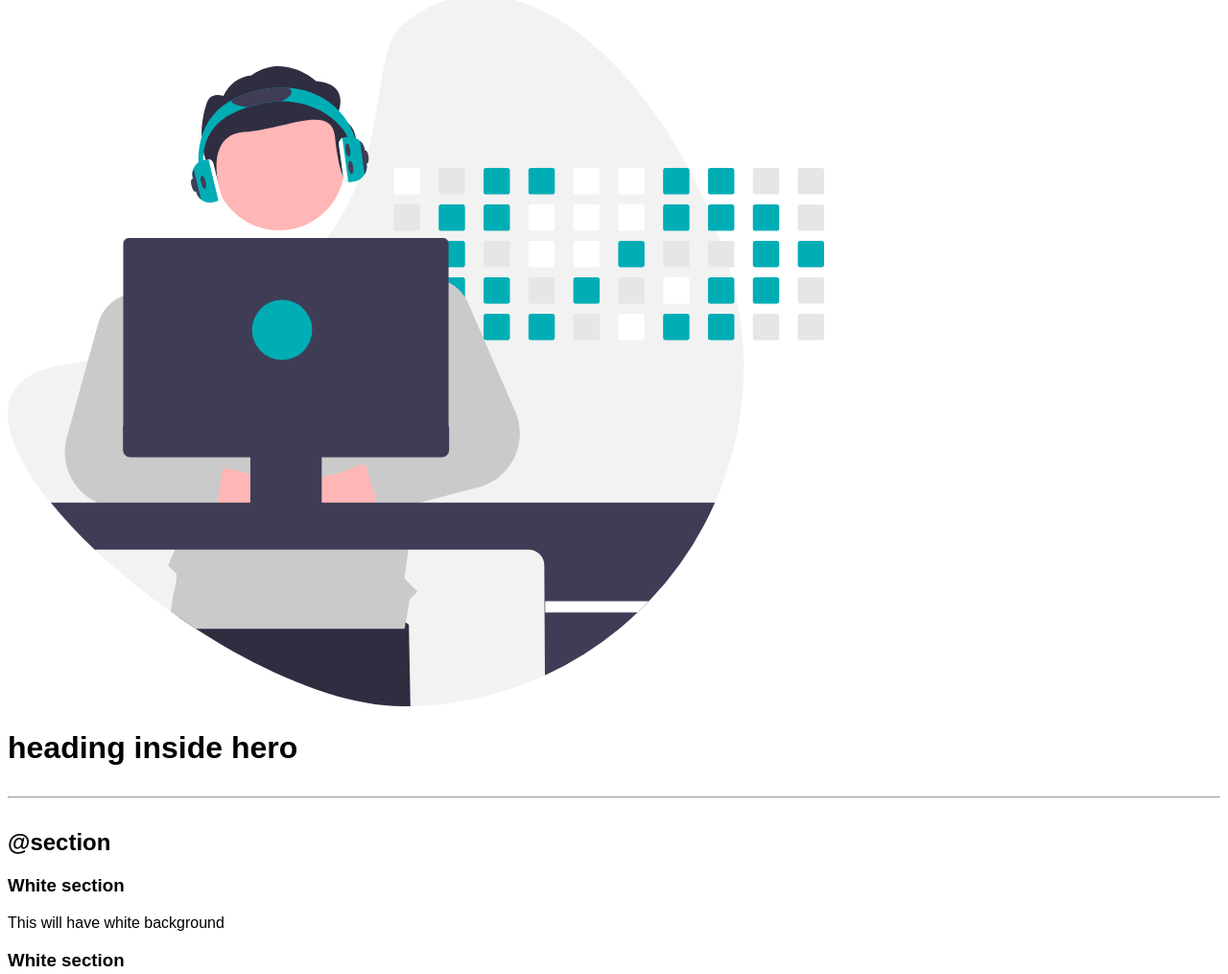
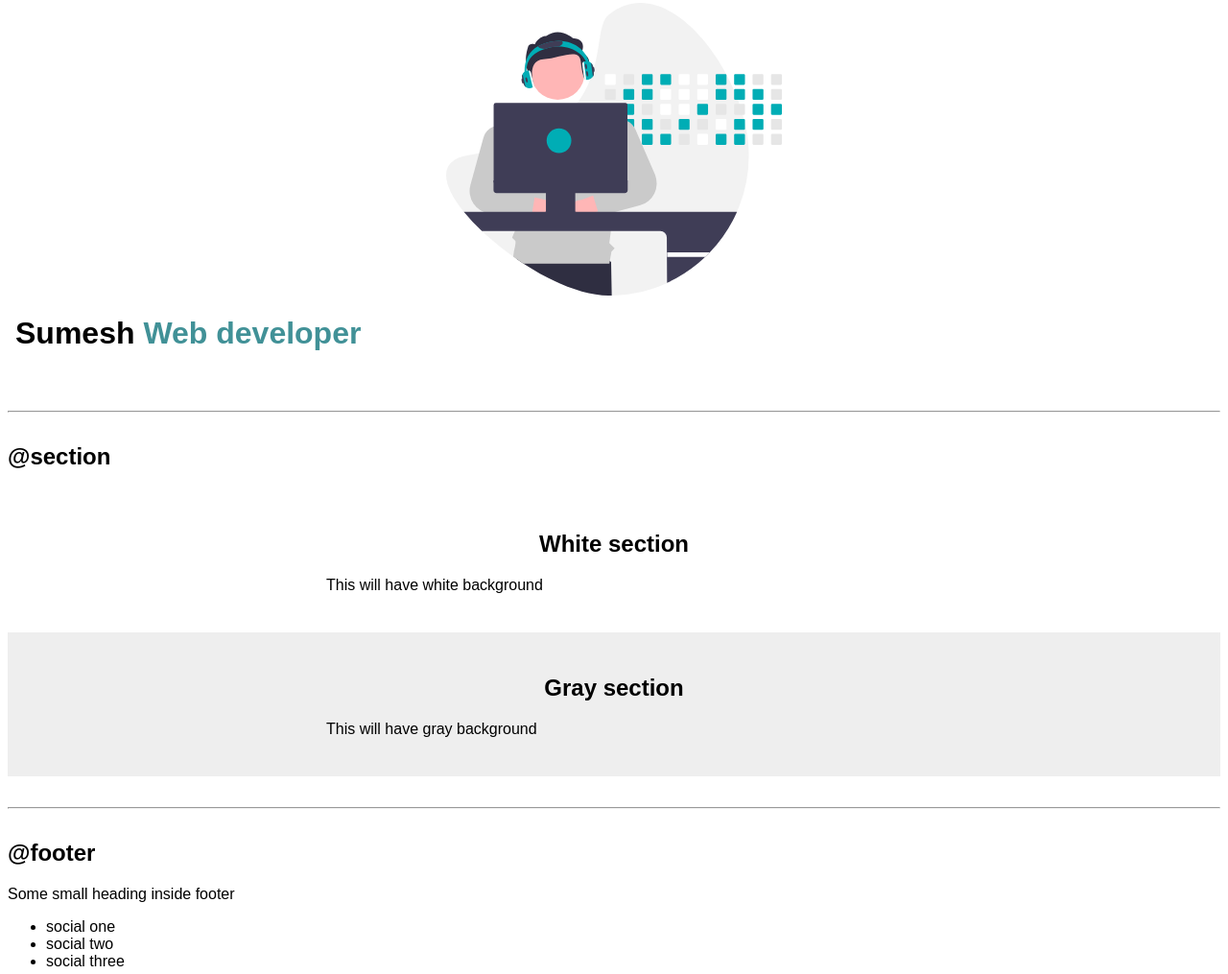
Before and after one commit to Sumeshpad/component-library, a plain HTML site: page index.html in a window 1280 px wide. Shown: the part 1486-2501 px from the top of the page at 96% size. Drawn offline with Linux system fonts and the light colour scheme.

Commit message:
hero added

```diff
--- a/index.html
+++ b/index.html
@@ -74,20 +74,26 @@
     </nav>
     <hr />
     <h2>@header</h2>
-    <header>
-      <img src="images/hero-image.svg" alt="" />
-      <h1>heading inside hero</h1>
+    <header class="hero">
+      <img class="hero-image" src="images/hero-image.svg" alt="" />
+      <h1 class="hero-heading">
+        Sumesh <span class="heading-inverted">Web developer </span>
+      </h1>
     </header>
     <hr />
 
     <h2>@section</h2>
-    <section>
-      <h3>White section</h3>
-      <p>This will have white background</p>
+    <section class="section">
+      <div class="container container-center">
+        <h1>White section</h1>
+        <p>This will have white background</p>
+      </div>
     </section>
-    <section>
-      <h3>White section</h3>
-      <p>This will have gray background</p>
+    <section class="section ow">
+      <div class="container container-center">
+        <h1>Gray section</h1>
+        <p>This will have gray background</p>
+      </div>
     </section>
     <hr />
     <h2>@footer</h2>
--- a/styles.css
+++ b/styles.css
@@ -58,3 +58,29 @@ hr {
 .navigation .link {
   color: white;
 }
+
+.hero {
+  padding: 0.5rem;
+}
+.hero .hero-image {
+  max-width: 350px;
+  display: block;
+  margin: auto;
+}
+.hero.hero-heading {
+  padding-top: 1rem;
+  font-size: 1.5rem;
+  color: #222831;
+}
+.hero .hero-heading .heading-inverted {
+  color: #419197;
+}
+.section {
+  padding: 1.5rem;
+}
+.section h1 {
+  text-align: center;
+}
+.ow {
+  background-color: #eeeeee;
+}
```
